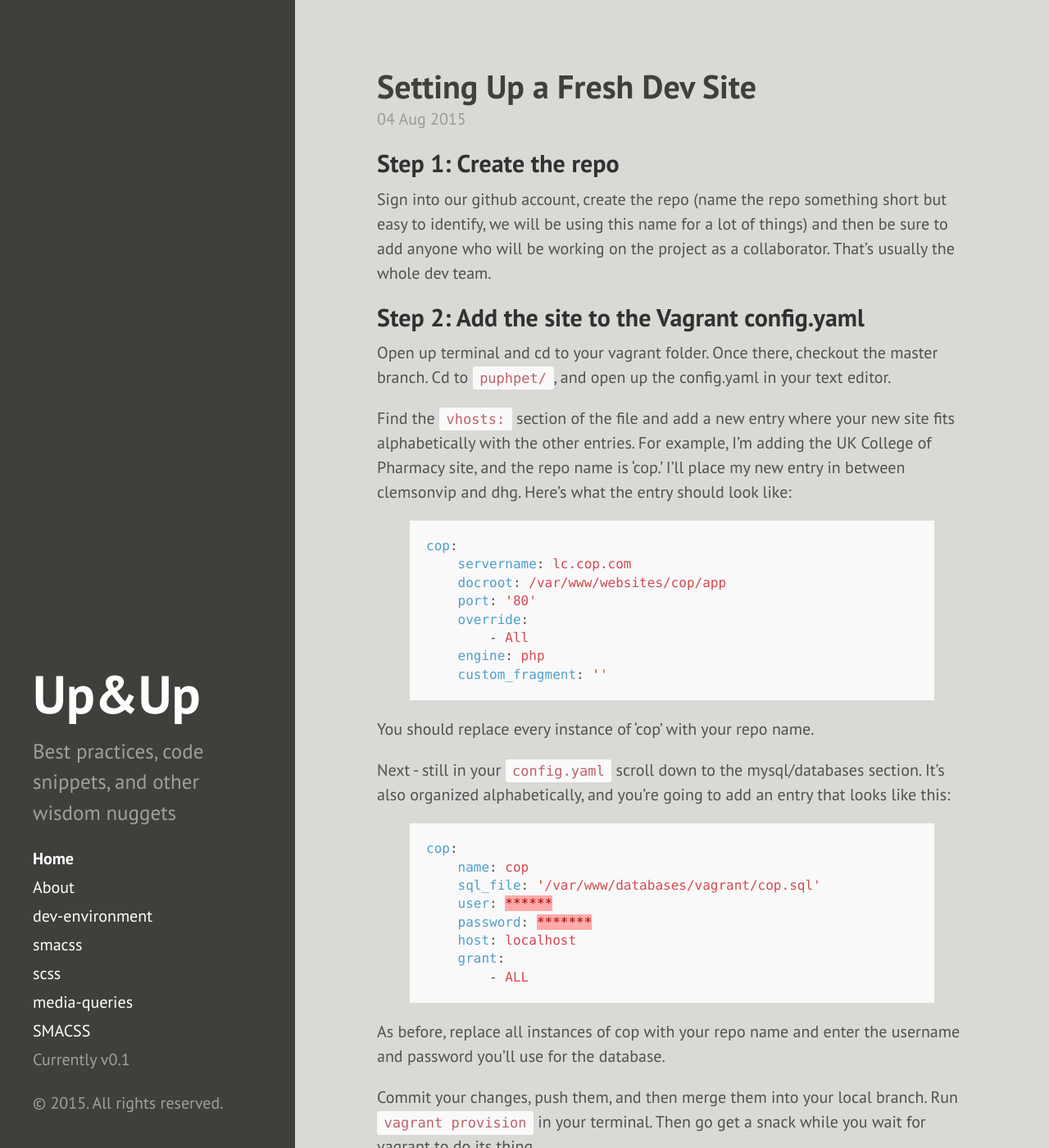
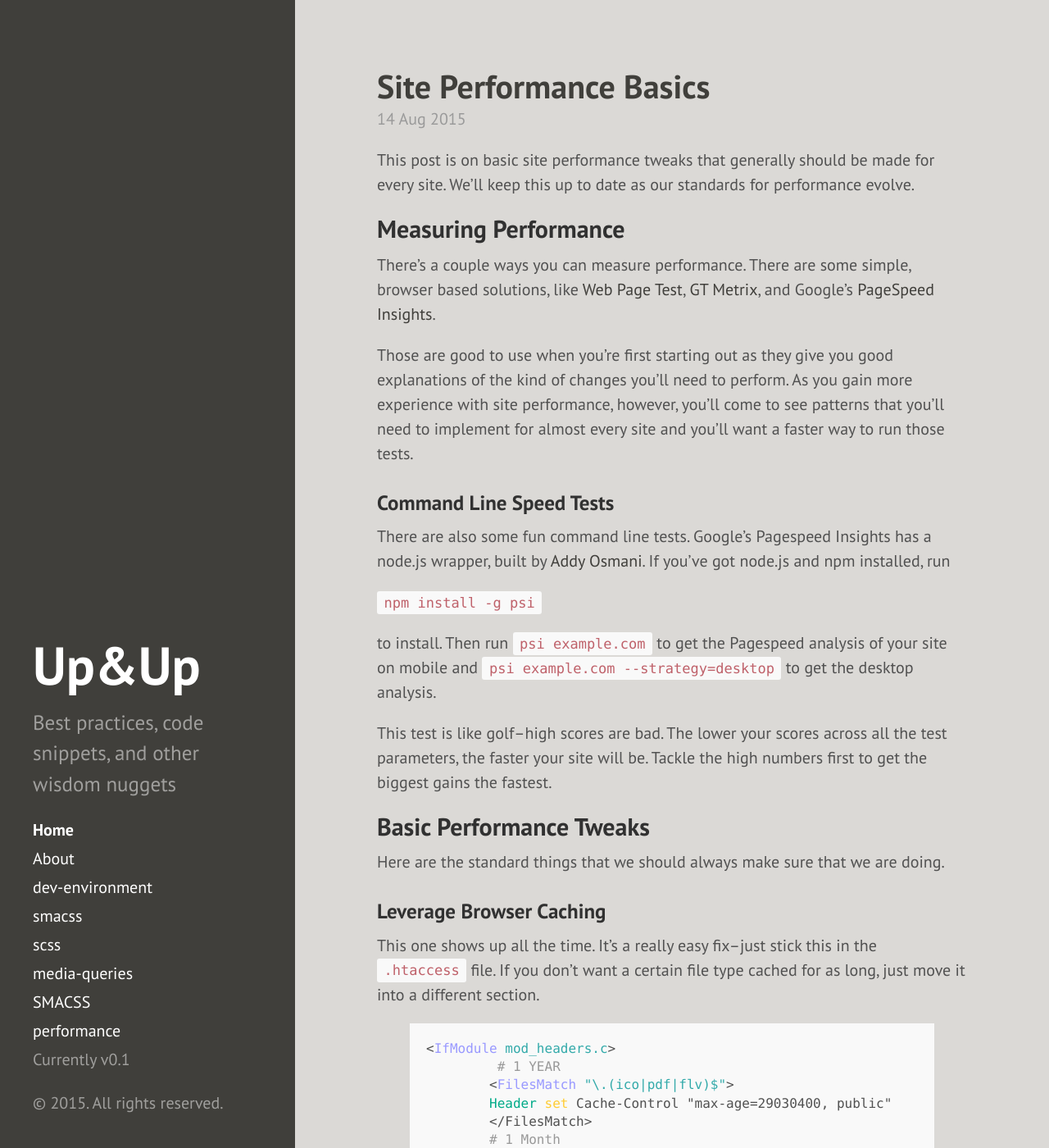
Before and after one commit to mergeweb/best_practices, a Jekyll site: the page built from index.html, in a window 1280 px wide and 1400 px high. Shown: the whole window at 82% size. Built offline with Jekyll 4.4.1, drawn with Linux system fonts in a browser that asks for light colours; Markdown is read by kramdown in place of the engine named in the settings; the list of posts is cut into pages by our own code; some of the changed text lies outside the part shown.

Commit message:
Add author to post info and add performance basics article

```diff
--- a/_layouts/post.html
+++ b/_layouts/post.html
@@ -4,7 +4,7 @@ layout: default
 
 <div class="post">
   <h1 class="post-title">{{ page.title }}</h1>
-  <span class="post-date">{{ page.date | date_to_string }}</span>
+  <span class="post-date">{{ page.date | date_to_string }} | {{ page.author }}</span>
   {{ content }}
 </div>
 
--- /dev/null
+++ b/_posts/2015-08-14-performance-basics.md
@@ -0,0 +1,91 @@
+---
+layout: post
+title:  "Site Performance Basics"
+date:   2015-8-14
+author: Ben Robertson
+categories: performance
+---
+
+This post is on basic site performance tweaks that generally should be made for every site. We'll keep this up to date as our standards for performance evolve.
+
+## Measuring Performance
+
+There's a couple ways you can measure performance. There are some simple, browser based solutions, like [Web Page Test](http://www.webpagetest.org/), [GT Metrix](https://gtmetrix.com/), and Google's [PageSpeed Insights](https://developers.google.com/speed/pagespeed/insights/).
+
+Those are good to use when you're first starting out as they give you good explanations of the kind of changes you'll need to perform. As you gain more experience with site performance, however, you'll come to see patterns that you'll need to implement for almost every site and you'll want a faster way to run those tests.
+
+### Command Line Speed Tests
+
+There are also some fun command line tests. Google's Pagespeed Insights has a node.js wrapper, built by [Addy Osmani](http://addyosmani.com/blog/automating-web-performance-measurement-with-psi-for-node/). If you've got node.js and npm installed, run
+
+`npm install -g psi`
+
+ to install. Then run `psi example.com` to get the Pagespeed analysis of your site on mobile and `psi example.com --strategy=desktop` to get the desktop analysis.
+
+This test is like golf--high scores are bad. The lower your scores across all the test parameters, the faster your site will be. Tackle the high numbers first to get the biggest gains the fastest.
+
+
+## Basic Performance Tweaks
+
+Here are the standard things that we should always make sure that we are doing.
+
+### Leverage Browser Caching
+
+This one shows up all the time. It's a really easy fix--just stick this in the `.htaccess` file. If you don't want a certain file type cached for as long, just move it into a different section.
+
+{% highlight apache %}
+<IfModule mod_headers.c>
+	 # 1 YEAR
+	<FilesMatch "\.(ico|pdf|flv)$">
+	Header set Cache-Control "max-age=29030400, public"
+	</FilesMatch>
+	# 1 Month
+	<FilesMatch "\.(xml|txt|css|js)$">
+	Header set Cache-Control "max-age=2592000, must-revalidate"
+	</FilesMatch>
+	# 1 WEEK
+	<FilesMatch "\.(jpg|jpeg|png|gif|swf|svg|.mp4)$">
+	Header set Cache-Control "max-age=604800, must-revalidate"
+	</FilesMatch>
+	# 1 MIN
+	<FilesMatch "\.(html|htm|php)$">
+	Header set Cache-Control "max-age=60, private, must-revalidate"
+	</FilesMatch>
+</IfModule>
+{% endhighlight %}
+
+### Enable GZIP Compression
+
+This one goes in the `.htaccess` file as well. Usually if this one pops up it's because svgs aren't being compressed. We add the first two lines to add svgs to the compression.
+
+{% highlight apache %}
+AddType image/svg+xml .svg
+AddOutputFilterByType DEFLATE image/svg+xml
+AddOutputFilterByType DEFLATE text/plain
+AddOutputFilterByType DEFLATE text/html
+AddOutputFilterByType DEFLATE text/xml
+AddOutputFilterByType DEFLATE text/css
+AddOutputFilterByType DEFLATE application/xml
+AddOutputFilterByType DEFLATE application/xhtml+xml
+AddOutputFilterByType DEFLATE application/rss+xml
+AddOutputFilterByType DEFLATE application/javascript
+AddOutputFilterByType DEFLATE application/x-javascript
+{% endhighlight %}
+
+### Optimizing SVGs
+
+How we handle SVGs is the topic of a yet-to-be written post, but no matter what they should be optimized. There is a really cool SVG optimizer that has a GUI: [SVG OMG](https://jakearchibald.github.io/svgomg/). You just paste in your svg markup and it spits out the optimized SVG. You can play with all the different settings. Our standard setting is to take all the defaults, and then we also want to enable prettify code and sort attrs. This makes it easier to work with the file in development.
+
+The optimizer also exists in a node.js form. To install run: `npm install -g svgo`
+
+To run on a file:
+
+`svgo test.svg --pretty --enable=sortAttrs`
+
+This gives the same output as the SVG OMG GUI with the options we specified.
+
+To run it on a folder:
+
+`svgo -f ../path/to/folder/with/svg/files --pretty --enable=sortAttrs`
+
+... and BAM! all your svgs are optimized and ready to use.
```
Also changed, not shown: _drafts/2015-08-05-leverage-browser-caching.md (deleted, +0 -28 lines).
